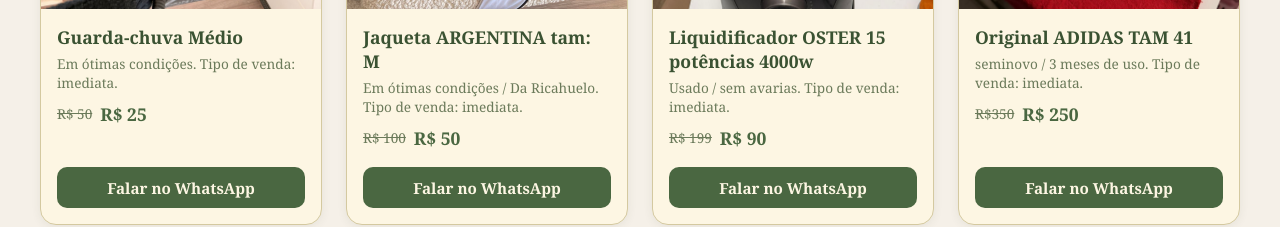
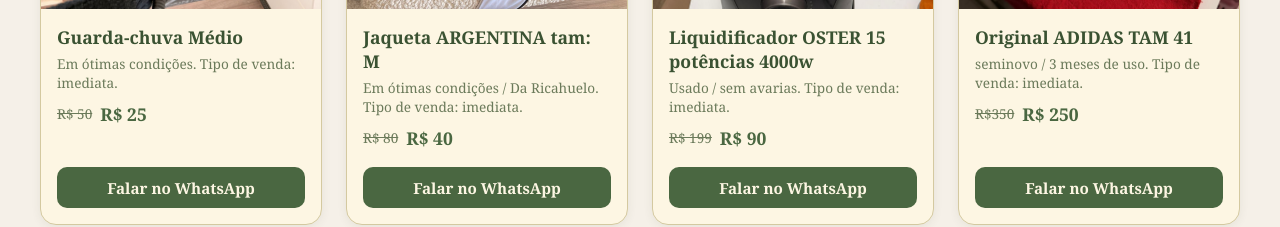
Before and after one commit to Ryaanlucas/bazar, a React (Create React App) app: page / in a window 1280 px wide. Shown: the part 1600-1827 px from the top of the page. Built offline with nearby package versions, Linux system fonts and the light colour scheme.

Commit message:
Update App.js

```diff
--- a/src/App.js
+++ b/src/App.js
@@ -153,7 +153,7 @@ const items = [
   { id: 3, name: "COLCHÃO NEWFLEX CASAL SUPER CONFORTÁVEL", description: "seminovo / menos de 1 ano de uso. Tipo de venda: Combinar retirada.", originalPrice: "R$ 1000", price: "R$ 650", image: "/COLCHAO2.png", tag: "disponível" },
   { id: 4, name: "Furadeira à baterial", description: "Novo / usado 2 vezes. Tipo de venda: imediata.", originalPrice: "R$ 120", price: "R$ 90", image: "/FURADEIRA.jpeg", tag: "disponível" },
   { id: 5, name: "Guarda-chuva Médio", description: "Em ótimas condições. Tipo de venda: imediata.", originalPrice: "R$ 50", price: "R$ 25", image: "/guardachuva2.jpeg", tag: "disponível"},
-  { id: 6, name: "Jaqueta ARGENTINA tam: M", description: "Em ótimas condições / Da Ricahuelo. Tipo de venda: imediata.", originalPrice: "R$ 100", price: "R$ 50", image: "/JAQUETA3.jpeg", tag: "disponível"},
+  { id: 6, name: "Jaqueta ARGENTINA tam: M", description: "Em ótimas condições / Da Ricahuelo. Tipo de venda: imediata.", originalPrice: "R$ 80", price: "R$ 40", image: "/JAQUETA3.jpeg", tag: "disponível"},
   { id: 7, name: "Almofada travesseiro pescoço-viagem", description: "Novo. Tipo de venda: imediata.", originalPrice: "R$ 80", price: "Os dois por R$ 40", image: "/PESCOÇO.jpeg", tag: "disponível"},
   { id: 8, name: "Sofá Preto", description: "ótimas condições/ 2 anos. Tipo de venda: Imediata.", originalPrice: "R$ 700", price: "R$ 350", image: "/sofa2.jpeg", tag: "disponível"},
   { id: 9, name: "Fogão Atlas 4 bocas ( sem avarias )", description: "usado / 2 anos. Tipo de venda: final de maio.", originalPrice: "R$ 1200", price: "R$ 600", image: "/fogao.png", tag: "indisponível", sold: true },
```
